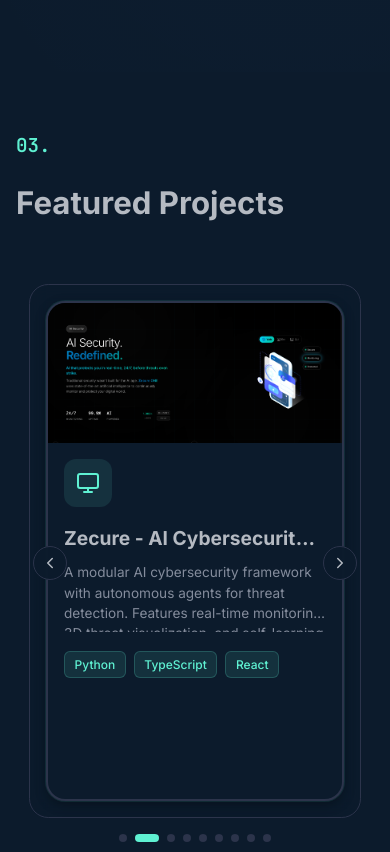
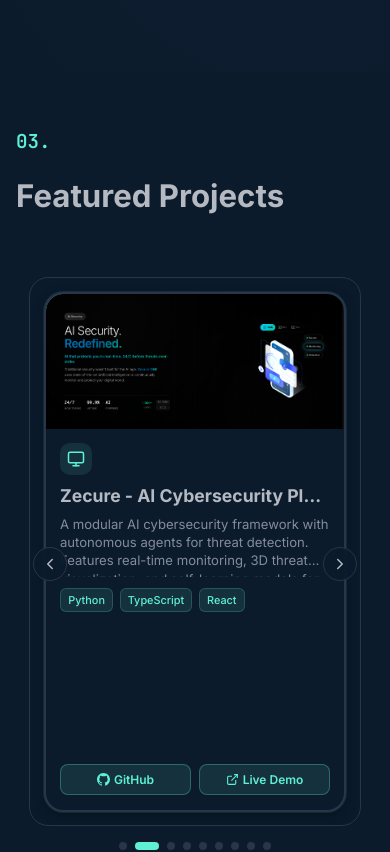
Before and after one commit to samarth3101/Samarth-s-Website, a Next.js app: page / in a window 390 px wide. Shown: the part 4340-5192 px from the top of the page. Built offline with nearby package versions, Linux system fonts and the light colour scheme; a web font is replaced by a local one.

Commit message:
github demo button added to cards

```diff
--- a/src/components/ui/Carousel.tsx
+++ b/src/components/ui/Carousel.tsx
@@ -151,6 +151,38 @@
                     ))}
                   </div>
                 )}
+                {!items[currentIndex].isCTA && (items[currentIndex].repo || items[currentIndex].link) && (
+                  <div className={styles.links}>
+                    {items[currentIndex].repo && (
+                      <a
+                        href={items[currentIndex].repo}
+                        target="_blank"
+                        rel="noopener noreferrer"
+                        onClick={(e) => e.stopPropagation()}
+                      >
+                        <svg width="16" height="16" viewBox="0 0 24 24" fill="currentColor">
+                          <path d="M12 0c-6.626 0-12 5.373-12 12 0 5.302 3.438 9.8 8.207 11.387.599.111.793-.261.793-.577v-2.234c-3.338.726-4.033-1.416-4.033-1.416-.546-1.387-1.333-1.756-1.333-1.756-1.089-.745.083-.729.083-.729 1.205.084 1.839 1.237 1.839 1.237 1.07 1.834 2.807 1.304 3.492.997.107-.775.418-1.305.762-1.604-2.665-.305-5.467-1.334-5.467-5.931 0-1.311.469-2.381 1.236-3.221-.124-.303-.535-1.524.117-3.176 0 0 1.008-.322 3.301 1.23.957-.266 1.983-.399 3.003-.404 1.02.005 2.047.138 3.006.404 2.291-1.552 3.297-1.23 3.297-1.23.653 1.653.242 2.874.118 3.176.77.84 1.235 1.911 1.235 3.221 0 4.609-2.807 5.624-5.479 5.921.43.372.823 1.102.823 2.222v3.293c0 .319.192.694.801.576 4.765-1.589 8.199-6.086 8.199-11.386 0-6.627-5.373-12-12-12z"/>
+                        </svg>
+                        GitHub
+                      </a>
+                    )}
+                    {items[currentIndex].link && (
+                      <a
+                        href={items[currentIndex].link}
+                        target="_blank"
+                        rel="noopener noreferrer"
+                        onClick={(e) => e.stopPropagation()}
+                      >
+                        <svg width="16" height="16" viewBox="0 0 24 24" fill="none" stroke="currentColor" strokeWidth="2">
+                          <path d="M18 13v6a2 2 0 0 1-2 2H5a2 2 0 0 1-2-2V8a2 2 0 0 1 2-2h6"/>
+                          <polyline points="15 3 21 3 21 9"/>
+                          <line x1="10" y1="14" x2="21" y2="3"/>
+                        </svg>
+                        Live Demo
+                      </a>
+                    )}
+                  </div>
+                )}
                 {items[currentIndex].isCTA && items[currentIndex].link && (
                   <a
                     href={items[currentIndex].link}
--- a/src/styles/Carousel.module.scss
+++ b/src/styles/Carousel.module.scss
@@ -82,33 +82,33 @@
 }
 
 .cardContent {
-  padding: 1.5rem;
+  padding: 1.25rem;
   display: flex;
   flex-direction: column;
-  gap: 0.75rem;
+  gap: 0.6rem;
   height: calc(100% - 180px);
   overflow: hidden;
 }
 
 .cardIcon {
-  width: 48px;
-  height: 48px;
+  width: 42px;
+  height: 42px;
   background: rgba(95, 241, 210, 0.1);
-  border-radius: 12px;
+  border-radius: 10px;
   display: flex;
   align-items: center;
   justify-content: center;
   color: var(--accent);
-  margin-bottom: 0.5rem;
+  margin-bottom: 0.25rem;
 
   svg {
-    width: 24px;
-    height: 24px;
+    width: 22px;
+    height: 22px;
   }
 }
 
 .cardTitle {
-  font-size: 1.4rem;
+  font-size: 1.3rem;
   font-weight: 700;
   color: var(--text-main);
   margin: 0;
@@ -119,15 +119,15 @@
 }
 
 .cardDescription {
-  font-size: 0.95rem;
+  font-size: 0.88rem;
   color: var(--muted);
-  line-height: 1.6;
+  line-height: 1.5;
   margin: 0;
-  height: 80px;
+  height: 66px;
   overflow: hidden;
   display: -webkit-box;
-  -webkit-line-clamp: 4;
-  line-clamp: 4;
+  -webkit-line-clamp: 3;
+  line-clamp: 3;
   -webkit-box-orient: vertical;
   text-overflow: ellipsis;
 }
@@ -136,17 +136,51 @@
   display: flex;
   flex-wrap: wrap;
   gap: 0.5rem;
-  margin-top: 0.5rem;
+  margin-top: 0.25rem;
 }
 
 .techTag {
-  font-size: 0.8rem;
-  padding: 0.35rem 0.7rem;
+  font-size: 0.75rem;
+  padding: 0.3rem 0.6rem;
   background: rgba(95, 241, 210, 0.1);
   color: var(--accent);
   border-radius: 6px;
   border: 1px solid rgba(95, 241, 210, 0.2);
   font-weight: 500;
+}
+
+.links {
+  display: flex;
+  gap: 0.75rem;
+  margin-top: auto;
+  padding-top: 0.5rem;
+
+  a {
+    flex: 1;
+    display: inline-flex;
+    align-items: center;
+    justify-content: center;
+    padding: 0.6rem 1rem;
+    background: rgba(95, 241, 210, 0.1);
+    color: var(--accent);
+    border: 1px solid rgba(95, 241, 210, 0.3);
+    border-radius: 8px;
+    font-weight: 600;
+    font-size: 0.85rem;
+    text-decoration: none;
+    transition: all 0.2s ease;
+    gap: 0.4rem;
+
+    &:hover {
+      background: rgba(95, 241, 210, 0.2);
+      border-color: var(--accent);
+      transform: translateY(-1px);
+    }
+
+    &:active {
+      transform: translateY(0);
+    }
+  }
 }
 
 .ctaButton {
@@ -262,37 +296,76 @@
   }
 
   .carouselWrapper {
-    min-height: 520px;
+    min-height: 540px;
     border-radius: 1.2rem;
   }
 
   .carouselItem {
-    padding: 1.2rem;
+    padding: 1rem;
   }
 
   .card {
-    height: 500px;
+    height: 520px;
   }
 
   .cardImage {
-    height: 160px;
+    height: 150px;
   }
 
   .cardContent {
-    padding: 1.2rem;
-    height: calc(100% - 160px);
+    padding: 1rem;
+    gap: 0.5rem;
+    height: calc(100% - 150px);
+  }
+
+  .cardIcon {
+    width: 36px;
+    height: 36px;
+    margin-bottom: 0.2rem;
+
+    svg {
+      width: 20px;
+      height: 20px;
+    }
+  }
+
+  .cardTitle {
+    font-size: 1.2rem;
   }
 
   .cardDescription {
-    height: 75px;
-    font-size: 0.9rem;
-    line-height: 1.5;
+    height: 66px;
+    font-size: 0.85rem;
+    line-height: 1.45;
     -webkit-line-clamp: 3;
     line-clamp: 3;
   }
 
-  .cardTitle {
-    font-size: 1.3rem;
+  .techTag {
+    font-size: 0.7rem;
+    padding: 0.25rem 0.5rem;
+  }
+
+  .links {
+    gap: 0.5rem;
+    padding-top: 0.25rem;
+
+    a {
+      padding: 0.5rem 0.75rem;
+      font-size: 0.8rem;
+      gap: 0.3rem;
+
+      svg {
+        width: 14px;
+        height: 14px;
+      }
+    }
+  }
+
+  .ctaButton {
+    padding: 0.6rem 1.2rem;
+    font-size: 0.85rem;
+    margin-top: 0.5rem;
   }
 
   .navButton {
@@ -315,43 +388,80 @@
   }
 
   .carouselWrapper {
-    min-height: 520px;
+    min-height: 540px;
     border-radius: 1.2rem;
   }
 
   .carouselItem {
-    padding: 1rem;
+    padding: 0.85rem;
   }
 
   .card {
-    height: 500px;
+    height: 520px;
   }
 
   .cardImage {
-    height: 140px;
+    height: 135px;
   }
 
   .cardContent {
-    padding: 1rem;
-    gap: 0.7rem;
-    height: calc(100% - 140px);
+    padding: 0.9rem;
+    gap: 0.45rem;
+    height: calc(100% - 135px);
+  }
+
+  .cardIcon {
+    width: 32px;
+    height: 32px;
+    margin-bottom: 0.15rem;
+
+    svg {
+      width: 18px;
+      height: 18px;
+    }
+  }
+
+  .cardTitle {
+    font-size: 1.1rem;
   }
 
   .cardDescription {
-    height: 70px;
-    font-size: 0.85rem;
-    line-height: 1.5;
+    height: 62px;
+    font-size: 0.82rem;
+    line-height: 1.4;
     -webkit-line-clamp: 3;
     line-clamp: 3;
   }
 
-  .cardTitle {
-    font-size: 1.2rem;
+  .techStack {
+    gap: 0.4rem;
   }
 
   .techTag {
-    font-size: 0.75rem;
-    padding: 0.3rem 0.6rem;
+    font-size: 0.68rem;
+    padding: 0.25rem 0.45rem;
+  }
+
+  .links {
+    gap: 0.5rem;
+    padding-top: 0.2rem;
+
+    a {
+      padding: 0.45rem 0.65rem;
+      font-size: 0.75rem;
+      gap: 0.25rem;
+
+      svg {
+        width: 13px;
+        height: 13px;
+      }
+    }
+  }
+
+  .ctaButton {
+    padding: 0.55rem 1rem;
+    font-size: 0.8rem;
+    margin-top: 0.4rem;
   }
 
   .navButton {
--- a/src/styles/Contact.module.scss
+++ b/src/styles/Contact.module.scss
@@ -43,9 +43,9 @@
 
   .sectionNumber {
     font-family: 'JetBrains Mono', monospace;
+    font-size: 1.2rem;
     color: var(--accent);
     font-weight: 600;
-    font-size: clamp(1rem, 1.2rem, 1.3rem);
     line-height: 1;
   }
 
--- a/src/styles/Courses.module.scss
+++ b/src/styles/Courses.module.scss
@@ -44,11 +44,10 @@
 
     .sectionNumber {
         font-family: 'JetBrains Mono', monospace;
+        font-size: 1.2rem;
         color: var(--accent);
         font-weight: 600;
-        font-size: clamp(0.9rem, 1.1rem, 1.2rem);
         line-height: 1;
-        opacity: 0.9;
     }
 
     .sectionTitle {
--- a/src/styles/Experience.module.scss
+++ b/src/styles/Experience.module.scss
@@ -46,7 +46,7 @@
 
 .sectionNumber {
   font-family: 'JetBrains Mono', monospace;
-  font-size: clamp(1rem, 1.2rem, 1.3rem);
+  font-size: 1.2rem;
   color: var(--accent);
   font-weight: 600;
   line-height: 1;
--- a/src/styles/Project.module.scss
+++ b/src/styles/Project.module.scss
@@ -31,9 +31,10 @@
 
   .sectionNumber {
     font-family: 'JetBrains Mono', monospace;
+    font-size: 1.2rem;
     color: var(--accent);
     font-weight: 600;
-    font-size: clamp(1rem, 1.2rem, 1.3rem);
+    line-height: 1;
   }
 
   .sectionTitle {
```
